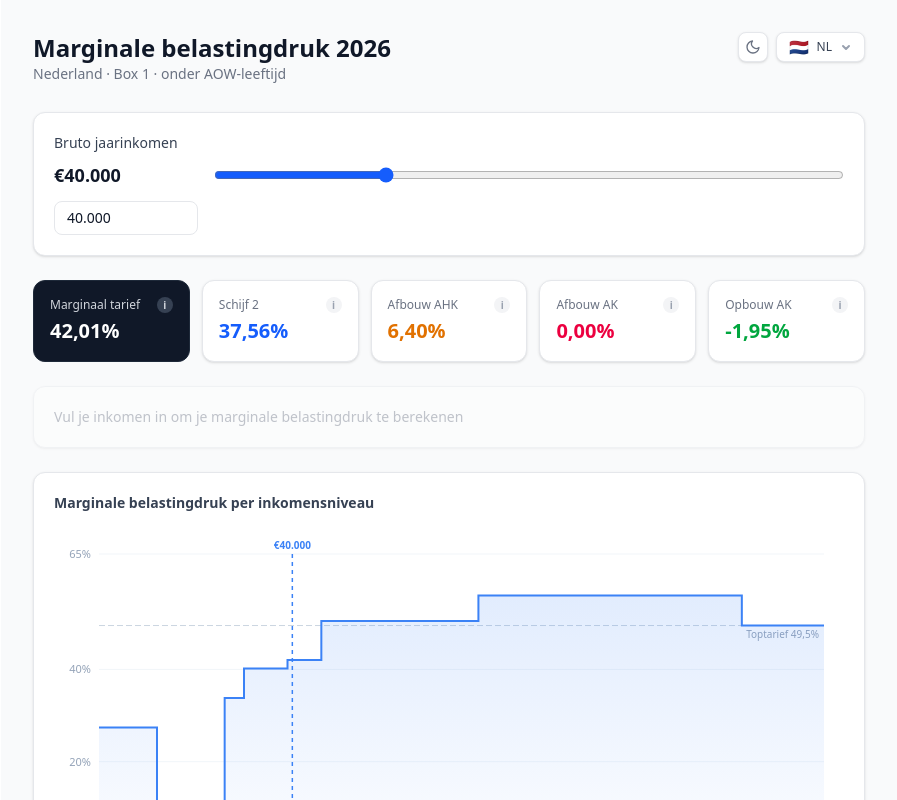
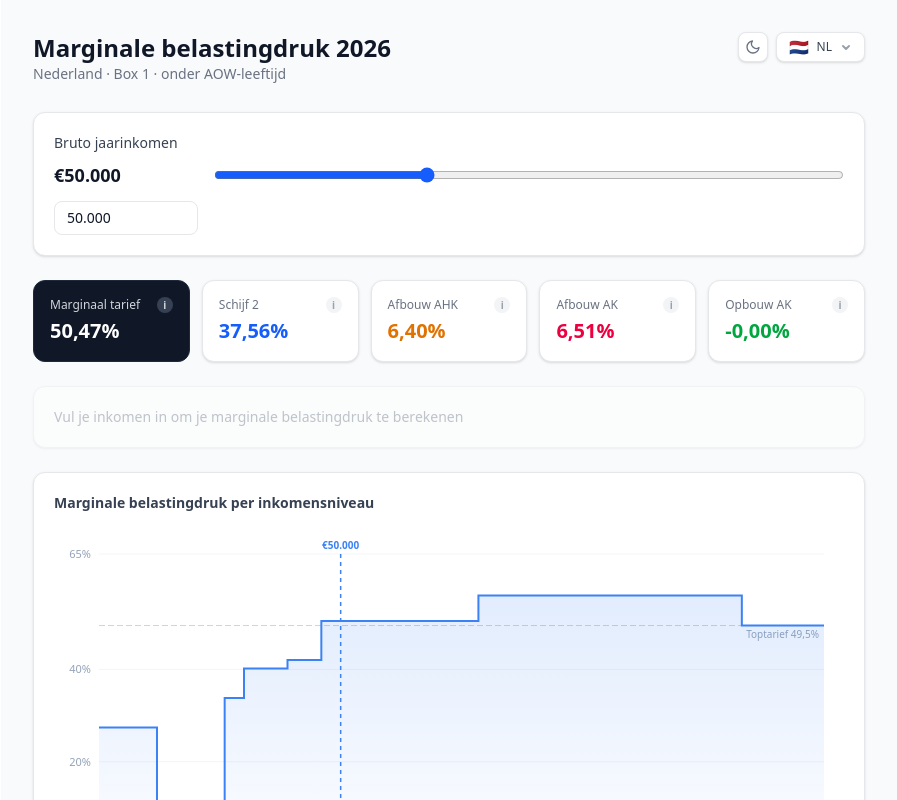
Before and after one commit to GeertO97/marginale-belastingdruk, a React (Vite) app: page / in a window 1280 px wide. Shown: the top 800 px of the page, without its empty margins (191-1088 px from the left). Built offline with nearby package versions, Linux system fonts and the light colour scheme.

Commit message:
Change default income to €50,000
Co-Authored-By: Claude Opus 4.6 <noreply@anthropic.com>

```diff
--- a/src/App.jsx
+++ b/src/App.jsx
@@ -200,7 +200,7 @@ function CustomTooltip({ active, payload, label }) {
 export default function App() {
   const { t } = useLanguage();
   const { dark } = useTheme();
-  const [income, setIncome] = useState(40000);
+  const [income, setIncome] = useState(50000);
   const [hasInteracted, setHasInteracted] = useState(false);
   const chartData = useMemo(generateChartData, []);
   const comp = getMarginalComponents(income);
```
